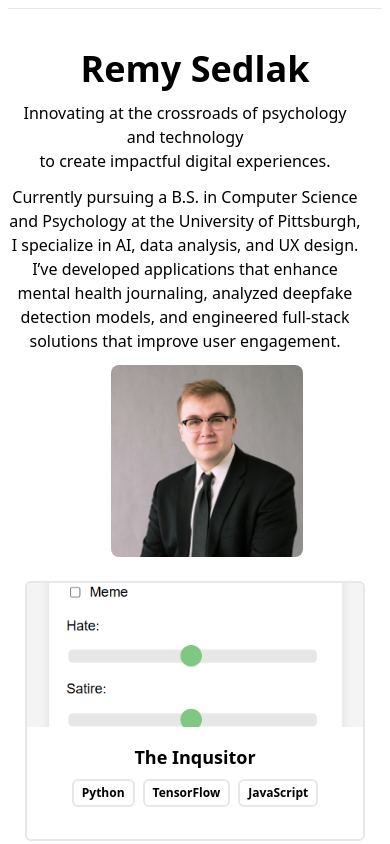
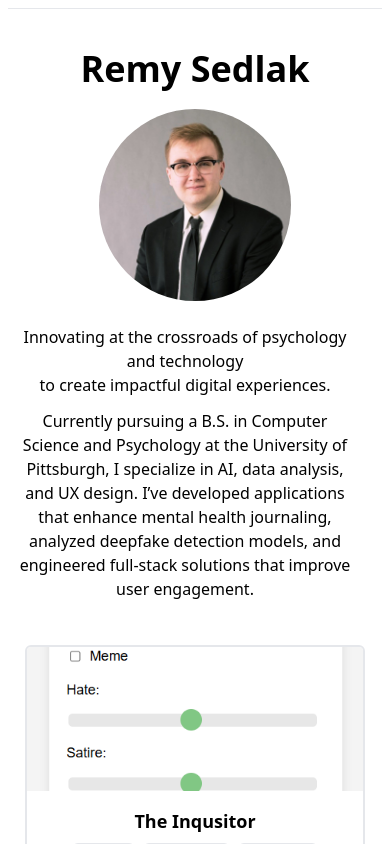
Before and after one commit to remysedlak/portfolio, a React (Vite) app: page / in a window 390 px wide. Shown: the top 844 px of the page. Built offline with nearby package versions, Linux system fonts and the light colour scheme.

Commit message:
Refactor Intro component layout for improved responsiveness and spacing

```diff
--- a/src/components/Intro.jsx
+++ b/src/components/Intro.jsx
@@ -2,15 +2,14 @@ import React from 'react';
 
 function Intro() {
     return (
-        <div className="flex items-center justify-center
-                flex-col text-center pt-10 pb-6">
-            <h1 className="block lg:hidden text-4xl md:text-7xl mb-3
-                    md:mb-6 font-bold">Remy Sedlak</h1>
-            <div className="flex flex-col sm:flex-col md:flex-col lg:flex-row xl:flex-row justify-between items-center">
-                <div className=" flex flex-col justify-around pr-5">
+        <div className="flex items-center justify-center flex-col text-center pt-10 pb-6">
+            <h1 className="block lg:hidden text-4xl md:text-7xl mb-3 md:mb-6 font-bold">Remy Sedlak</h1>
+            <div className="p-2 flex flex-col sm:flex-col md:flex-col lg:flex-row xl:flex-row justify-around items-center space-y-6 lg:space-y-0 lg:space-x-12">
+                <img src="/assets/me.jpg" alt="Remy Sedlak" className="w-48 h-48 rounded-full" />
+                <div className="flex flex-col justify-around pr-5">
                     <p className="text-base md:text-xl mb-3 font-medium text-center md:text-left">
-                    Innovating at the crossroads of psychology and technology
-                    <br/>to create impactful digital experiences.
+                        Innovating at the crossroads of psychology and technology
+                        <br/>to create impactful digital experiences.
                     </p>
                     <p className="text-base md:text-lg mb-3 max-w-xl text-center md:text-left">
                         Currently pursuing a B.S. in Computer Science and
@@ -22,9 +21,6 @@ function Intro() {
                         engagement.
                     </p>
                 </div>
-                <img src="/assets/me.jpg" alt="Remy Sedlak" className="w-48 h-48 rounded-lg ml-6" />
-
-
             </div>
         </div>
     );
```
